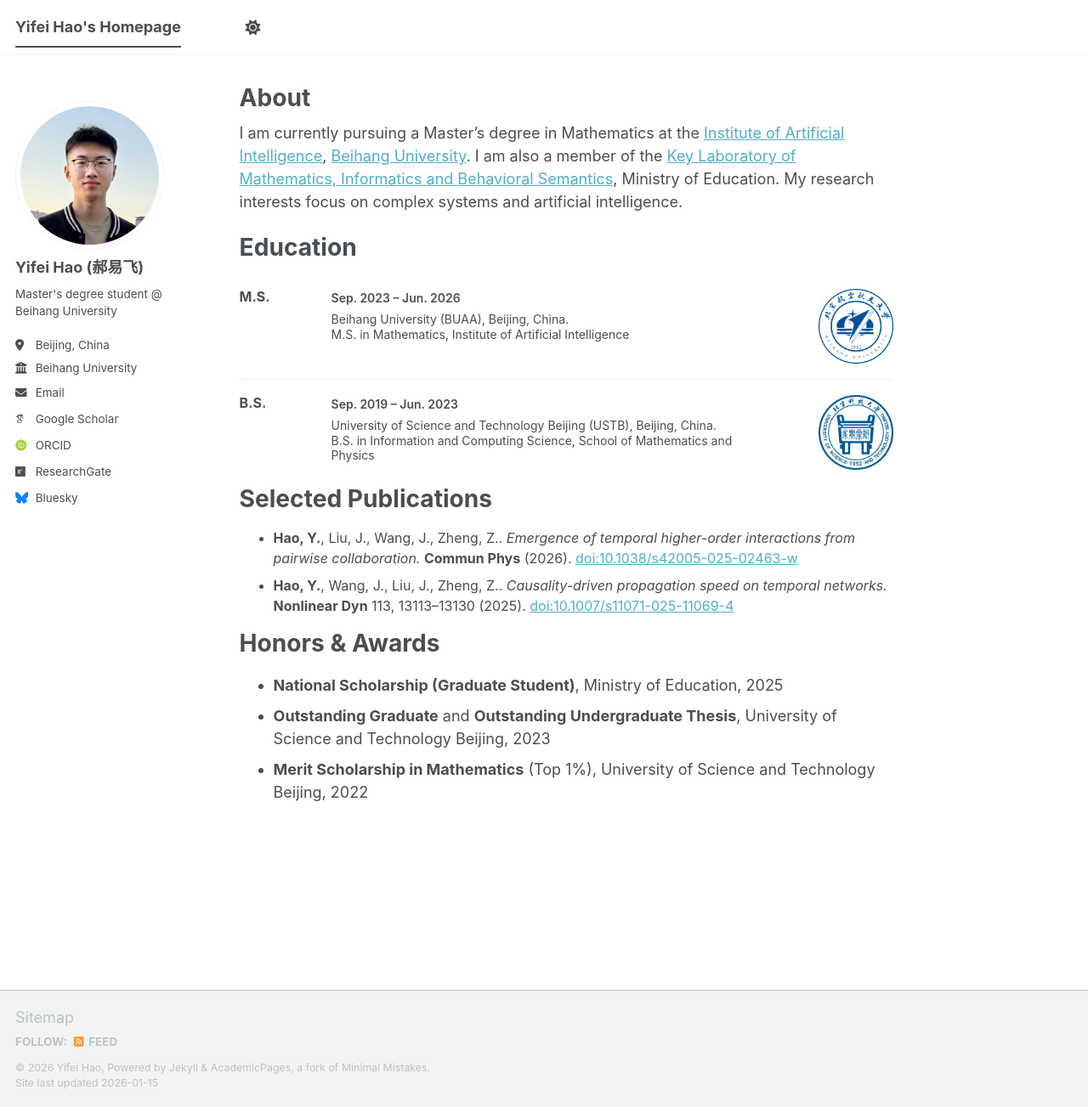
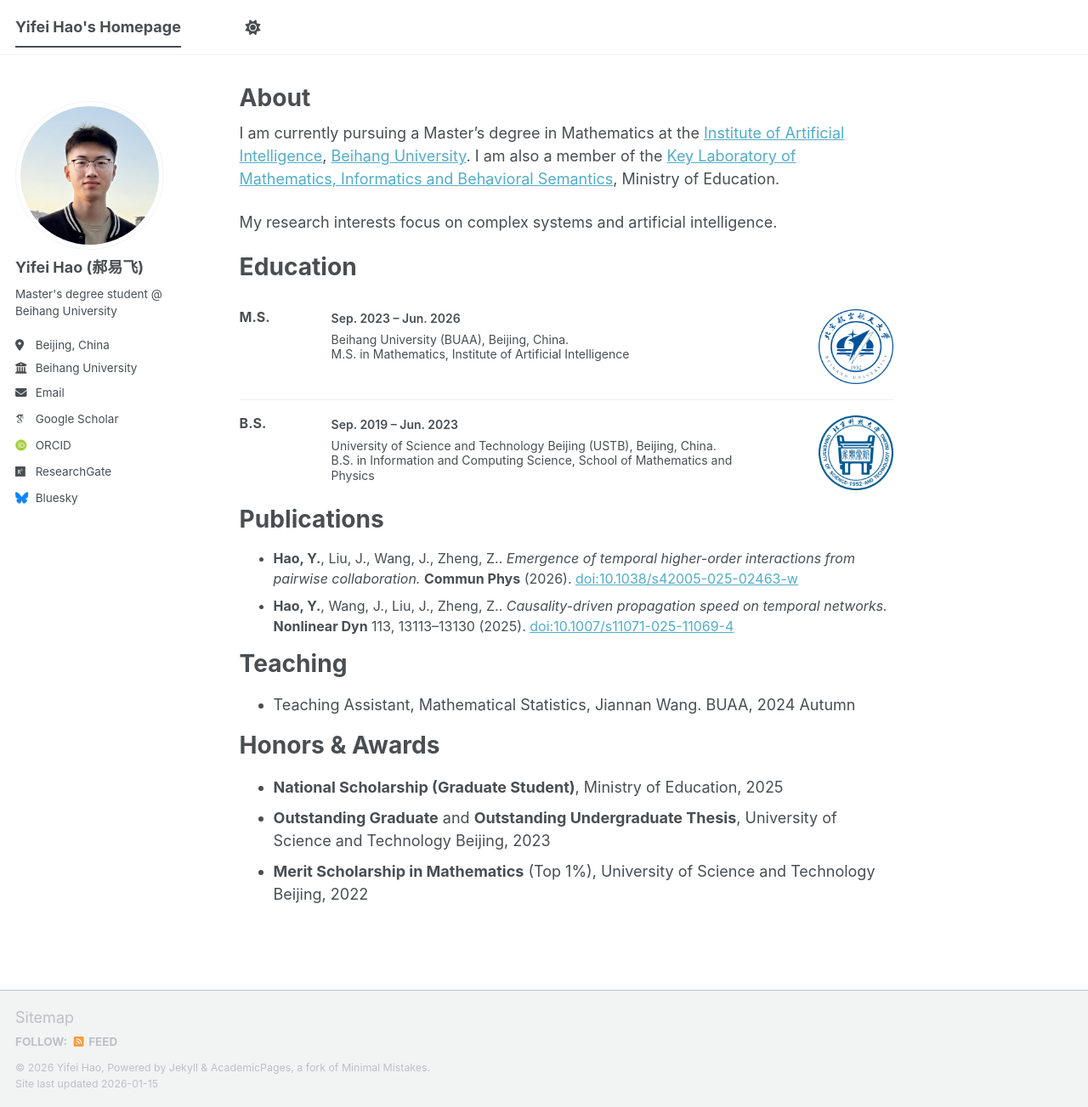
Before and after one commit to if-hyf/if-hyf.github.io, a Jekyll site: the page built from _pages/about.md, in a window 1280 px wide and 1303 px high. Shown: the whole window at 85% size. Built offline with Jekyll 4.4.1, drawn with Linux system fonts in a browser that asks for light colours; some web fonts are replaced; a script bundle is joined from its source files by our own code; library files that are not in the unit come from our copies.

Commit message:
Update about.md

```diff
--- a/_pages/about.md
+++ b/_pages/about.md
@@ -7,7 +7,9 @@ redirect_from:
   - /about.html
 ---
 
-I am currently pursuing a Master's degree in Mathematics at the [Institute of Artificial Intelligence](https://ev.buaa.edu.cn/Schools___Colleges/School_of_Artificial_Intelligence.htm), [Beihang University](https://ev.buaa.edu.cn/). I am also a member of the [Key Laboratory of Mathematics, Informatics and Behavioral Semantics](http://lmib.buaa.edu.cn), Ministry of Education. My research interests focus on complex systems and artificial intelligence.
+I am currently pursuing a Master's degree in Mathematics at the [Institute of Artificial Intelligence](https://ev.buaa.edu.cn/Schools___Colleges/School_of_Artificial_Intelligence.htm), [Beihang University](https://ev.buaa.edu.cn/). I am also a member of the [Key Laboratory of Mathematics, Informatics and Behavioral Semantics](http://lmib.buaa.edu.cn), Ministry of Education.
+
+My research interests focus on complex systems and artificial intelligence.
 
 Education
 ======
@@ -70,7 +72,7 @@ Education
   </div>
 </div>
 
-Selected Publications
+Publications
 ======
 <div style="font-size:16px; line-height:1.5;">
 <ul>
@@ -87,6 +89,10 @@ Selected Publications
 </ul>
 </div>
 
+Teaching
+======
+- Teaching Assistant, Mathematical Statistics, Jiannan Wang. BUAA, 2024 Autumn
+
 Honors & Awards
 ======
 
```
